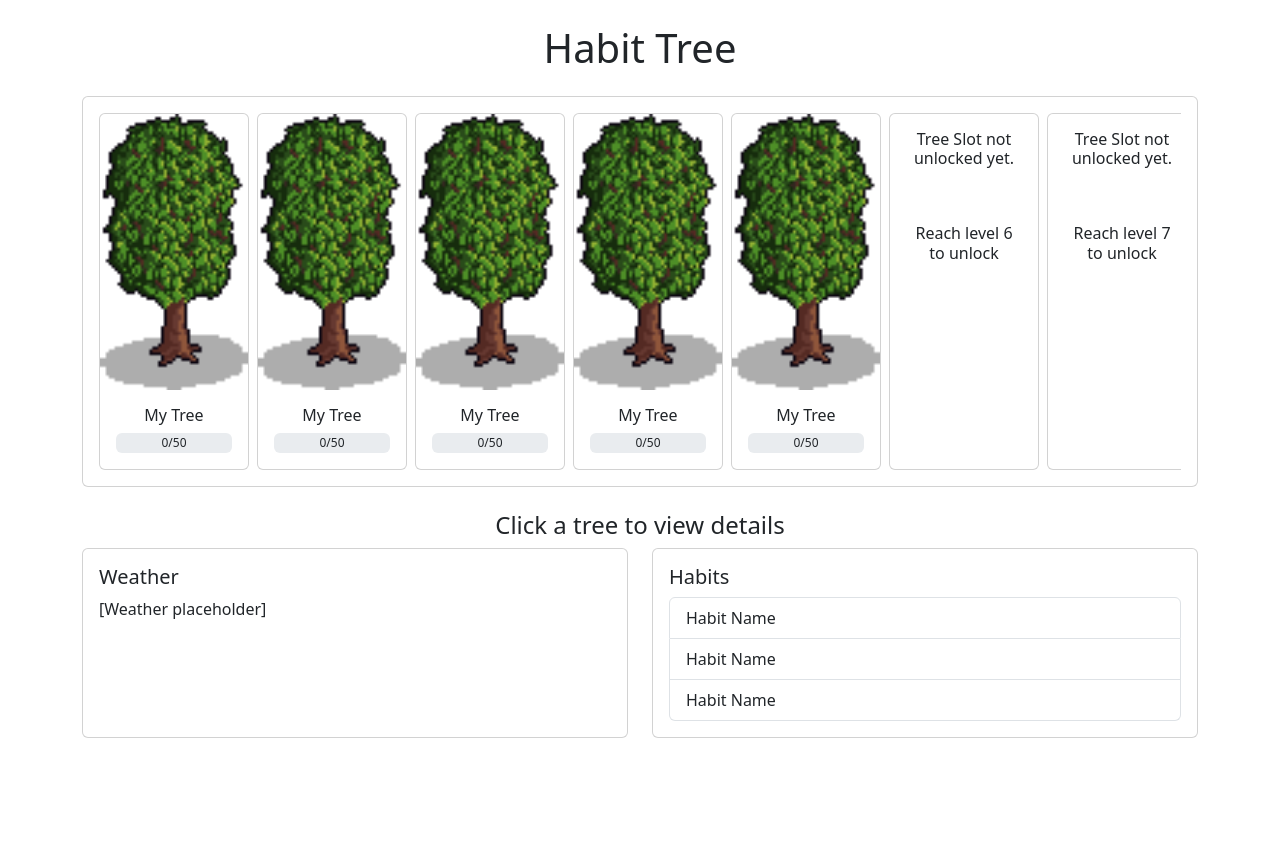
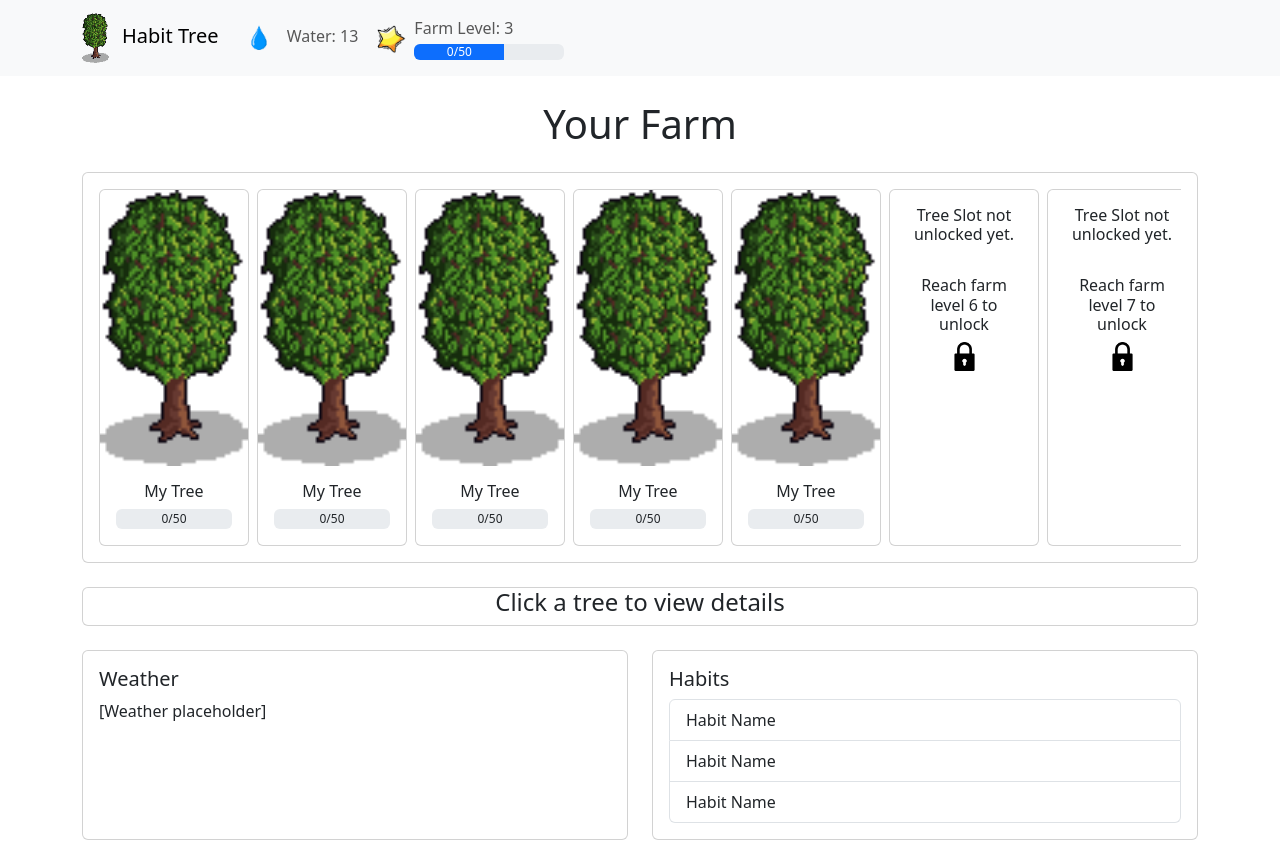
Before and after one commit to ThePokedNoob/Habit-Tree, a Flask app: page / in a window 1280 px wide. Shown: the top 866 px of the page. Before the commit the page ends 738 px from the top, so only its background shows below. Run offline with Flask 3, Linux system fonts and the light colour scheme; data comes from the database, SQL or seed files in the repository; both versions use the stored data as it was after the commit.

Commit message:
addadafWFG

```diff
--- a/app/app.py
+++ b/app/app.py
@@ -1,4 +1,5 @@
-from flask import Flask, render_template, g
+from flask import Flask, render_template, g, redirect, url_for
+import datetime
 import sqlite3
 
 DATABASE = "habit_tree_save_file.db"
@@ -36,15 +37,6 @@ def init_db():
             Experience_Required INTEGER
         )
     ''')
-
-    # Initialize the Tree table if empty
-    cursor.execute("SELECT COUNT(*) FROM Tree")
-    tree_count = cursor.fetchone()[0]
-    if tree_count == 0:
-        cursor.execute('''
-            INSERT INTO Tree (Name, Creation_Date, Stage, Water, Water_Required)
-            VALUES (?, ?, ?, ?, ?)
-        ''', ('My Tree', '2025-04-04', 1, 0, 50))
 
     # Initialize the Farm table if empty
     cursor.execute("SELECT COUNT(*) FROM Farm")
@@ -105,6 +97,24 @@ def index():
 
     return render_template("index.html", trees=trees, farm_level=farm_level)
 
+@app.route('/plant', methods=['POST'])
+def plant_tree():
+    # Add your tree planting logic here
+    create_tree()
+    return redirect(url_for('index'))
+
+def create_tree():
+    db = get_db()
+    cursor = db.cursor()
+
+    current_date = datetime.date.today().isoformat()  # Get current date as string
+    cursor.execute('''
+        INSERT INTO Tree (Name, Creation_Date, Stage, Water, Water_Required)
+        VALUES (?, ?, ?, ?, ?)
+    ''', ('My Tree', current_date, 1, 0, 50))  # Use current date
+
+    db.commit()
+
 if __name__ == "__main__":
     with app.app_context():
         init_db()
--- /dev/null
+++ b/app/static/NavBar.html
@@ -0,0 +1,35 @@
+<nav class="navbar navbar-expand-lg navbar-light bg-light">
+    <div class="container">
+        <a class="navbar-brand" href="">
+            <img src="/static/tree_stage_6.png" class="me-2" style="height: 2.5em;">
+            Habit Tree
+        </a>
+        <div class="collapse navbar-collapse" id="navbarNav">
+            <ul class="navbar-nav">
+                <li class="nav-item">
+                    <a class="nav-link">
+                        <img src="/static/water_drop.png" class="me-2" style="height: 2em;">
+                        Water: 13
+                    </a>
+                </li>
+            </ul>
+
+            <ul class="navbar-nav">
+                <li class="nav-item">
+                    <a class="nav-link d-flex align-items-center">
+                        <img src="/static/experience.png" class="me-2" style="height: 2em;">
+                        <div class="d-flex flex-column">
+                            <span class="mb-1">Farm Level: 3</span>
+                            <div class="progress" style="width: 150px;">
+                                <div class="progress-bar" role="progressbar" style="width: 60%;">0/50</div>
+                            </div>
+                        </div>
+                    </a>
+                </li>
+            </ul>
+        </div>
+    </div>
+</nav>
+<script>
+    // Empty for now
+</script>
--- /dev/null
+++ b/app/static/index.js
@@ -0,0 +1,28 @@
+function showTreeDetails(element) {
+    const name = element.dataset.name;
+    const water = parseFloat(element.dataset.water);
+    const waterRequired = parseFloat(element.dataset.waterRequired);
+    const progress = waterRequired > 0 ? (water / waterRequired) * 100 : 0;
+
+    // Update text content
+    document.getElementById('treeDetailsTitle').textContent = name;
+    document.getElementById('treeWater').textContent = water;
+    document.getElementById('treeWaterRequired').textContent = waterRequired;
+
+    // Update progress bar
+    const progressBar = document.getElementById('treeProgressBar');
+    progressBar.style.width = `${progress}%`;
+    progressBar.setAttribute('aria-valuenow', progress);
+    document.getElementById('treeProgressText').textContent = `${water}/${waterRequired}`;
+
+    // Toggle visibility
+    document.getElementById('treeDetailsCard').classList.remove('d-none');
+    document.getElementById('instruction').classList.add('d-none');
+}
+
+// Add event listeners
+document.addEventListener('DOMContentLoaded', () => {
+    document.querySelectorAll('[data-tree]').forEach(card => {
+        card.addEventListener('click', () => showTreeDetails(card));
+    });
+});
--- a/app/templates/index.html
+++ b/app/templates/index.html
@@ -4,12 +4,37 @@
   <meta charset="UTF-8">
   <meta name="viewport" content="width=device-width, initial-scale=1.0">
   <title>Habit Tree</title>
+  <script src="/static/index.js"></script>
   <!-- Bootstrap v5.3 CSS -->
   <link href="https://cdn.jsdelivr.net/npm/bootstrap@5.3.0/dist/css/bootstrap.min.css" rel="stylesheet">
 </head>
 <body>
+  <!-- Navbar -->
+  <div id="navbarContainer"></div>
+  <script>
+    const nav = document.querySelector("#navbarContainer"); // You missed the '#' symbol to select by ID
+
+    fetch("/static/NavBar.html")
+      .then(res => res.text())
+      .then(data => {
+        nav.innerHTML = data;
+        const parser = new DOMParser()
+        const doc = parser.parseFromString(data, 'text/html')
+        const scriptContent = doc.querySelector('script').textContent;
+
+        // Use dynamic import to execute the script as a module
+        import("data:text/javascript," + encodeURIComponent(scriptContent))
+          .then(module => {
+            // Module loaded and executed
+          })
+          .catch(error => {
+            console.error("Error loading module:", error);
+          });
+      });
+  </script>
+
   <div class="container my-4">
-    <h1 class="mb-4 text-center">Habit Tree</h1>
+    <h1 class="mb-4 text-center">Your Farm</h1>
 
     <!-- Card for Trees with Horizontal Scroll -->
     <div class="card mb-4">
@@ -19,13 +44,17 @@
             {% for tree in trees %}
                 {% if tree.unlocked %}
                 {% if tree.planted %}
-                    <!-- Unlocked and Planted Tree Card -->
-                    <div class="card me-2" style="min-width: 150px;">
+                    <!-- Clickable Planted Tree Card -->
+                    <div class="card me-2" style="min-width: 150px; cursor: pointer;"
+                    data-tree="true"
+                    data-name="{{ tree.name }}"
+                    data-water="{{ tree.water }}"
+                    data-water-required="{{ tree.water_required }}">
                     <img src="/static/tree_stage_6.png" class="card-img-top" alt="Tree Stage">
                     <div class="card-body text-center">
                         <h6 class="card-title mb-2">{{ tree.name }}</h6>
                         <div class="progress" style="height: 20px; position: relative;">
-                        <div class="progress-bar" role="progressbar"
+                            <div class="progress-bar bg-success" role="progressbar"
                                 style="width: {{ (tree.water/tree.water_required * 100) if tree.water_required else 0 }}%;"
                                 aria-valuenow="{{ tree.water }}" aria-valuemin="0" aria-valuemax="{{ tree.water_required }}">
                             </div>
@@ -40,8 +69,13 @@
                     <div class="card me-2" style="min-width: 150px;">
                         <div class="card-body text-center">
                             <h6 class="card-title mb-2">Tree Slot Available!</h6>
-                        <br></br>
+                            <br>
                             <h6 class="card-title mb-2">Plant a tree!</h6>
+                            <form action="/plant" method="POST">
+                                <button type="submit" class="btn btn-success mt-2">
+                                    Plant
+                                </button>
+                            </form>
                         </div>
                     </div>
                 {% endif %}
@@ -50,8 +84,9 @@
                 <div class="card me-2" style="min-width: 150px;">
                     <div class="card-body text-center">
                         <h6 class="card-title mb-2">Tree Slot not unlocked yet.</h6>
-                        <br></br>
-                        <h6 class="card-title mb-2">Reach level {{ tree.required_level }} to unlock</h6>
+                        <br>
+                        <h6 class="card-title mb-2">Reach farm level {{ tree.required_level }} to unlock</h6>
+                        <img src="/static/lock.png" class="card-img-top img-fluid w-25" alt="Locked">
                     </div>
                 </div>
                 {% endif %}
@@ -62,8 +97,93 @@
     </div>
 
     <!-- Instructional Space -->
-    <div class="mt-3">
+    <div id="instruction" class="card mt-4 mb-4">
         <h4 class="text-center">Click a tree to view details</h4>
+    </div>
+
+    <!-- Tree Details Card -->
+    <div id="treeDetailsCard" class="card mb-4 d-none">
+        <div class="card-body">
+            <div class="d-flex justify-content-between align-items-center mb-3">
+                <div class="input-group me-2">
+                    <input type="text" class="form-control form-control-lg" id="treeDetailsTitle" placeholder="Tree Name">
+                    <button class="btn btn-outline-secondary" type="button" id="saveNameBtn">
+                        <i class="bi bi-floppy"></i> Save
+                    </button>
+                </div>
+            </div>
+
+            <div class="row mb-3">
+                <div class="col">
+                    <span class="badge bg-info fs-6">Stage: 3</span>
+                </div>
+                <div class="col text-end">
+                    <span class="text-muted">Last watered: 3 days ago</span>
+                </div>
+            </div>
+
+            <p class="card-text mb-2">
+                Water: <span id="treeWater" class="fw-bold">0</span>/<span id="treeWaterRequired" class="fw-bold">0</span>
+            </p>
+
+            <div class="progress mb-4" style="height: 25px;">
+                <div class="progress-bar bg-success progress-bar-striped"
+                     role="progressbar"
+                     id="treeProgressBar"
+                     style="width: 0%"
+                     aria-valuenow="0"
+                     aria-valuemin="0"
+                     aria-valuemax="100">
+                </div>
+                <div class="position-absolute w-100 h-100 d-flex align-items-center justify-content-center">
+                    <span id="treeProgressText" class="fw-bold text-dark">0/0</span>
+                </div>
+            </div>
+
+            <button class="btn btn-primary w-100 py-2 fs-5"
+                    data-bs-toggle="modal"
+                    data-bs-target="#waterModal">
+                <i class="bi bi-droplet"></i> Water Tree
+            </button>
+        </div>
+    </div>
+
+    <!-- Water Modal -->
+    <div class="modal fade" id="waterModal" tabindex="-1">
+        <div class="modal-dialog">
+            <div class="modal-content">
+                <div class="modal-header">
+                    <h5 class="modal-title">Water Tree</h5>
+                    <button type="button" class="btn-close" data-bs-dismiss="modal"></button>
+                </div>
+                <div class="modal-body">
+                    Are you sure you want to water this tree? This will reset the watering timer.
+                </div>
+                <div class="modal-footer">
+                    <button type="button" class="btn btn-secondary" data-bs-dismiss="modal">Cancel</button>
+                    <button type="button" class="btn btn-primary">Confirm Watering</button>
+                </div>
+            </div>
+        </div>
+    </div>
+
+    <!-- Water Modal -->
+    <div class="modal fade" id="waterModal" tabindex="-1">
+        <div class="modal-dialog">
+            <div class="modal-content">
+                <div class="modal-header">
+                    <h5 class="modal-title">Water Tree</h5>
+                    <button type="button" class="btn-close" data-bs-dismiss="modal"></button>
+                </div>
+                <div class="modal-body">
+                    Are you sure you want to water this tree?
+                </div>
+                <div class="modal-footer">
+                    <button type="button" class="btn btn-secondary" data-bs-dismiss="modal">Cancel</button>
+                    <button type="button" class="btn btn-success">Confirm Watering</button>
+                </div>
+            </div>
+        </div>
     </div>
 
     <!-- Row for Weather and Habits -->
@@ -82,12 +202,10 @@
         <div class="card h-100">
           <div class="card-body">
             <h5 class="card-title">Habits</h5>
-            <!-- Vertical list of habit containers -->
             <div class="list-group">
               <div class="list-group-item">Habit Name</div>
               <div class="list-group-item">Habit Name</div>
               <div class="list-group-item">Habit Name</div>
-              <!-- Add additional habit items as needed -->
             </div>
           </div>
         </div>
```
Also changed, not shown: app/static/experience.png (added), app/static/lock.png (added), app/static/water_drop.png (added), habit_tree_save_file.db. Lines whose indentation alone changed are shown as unchanged.
